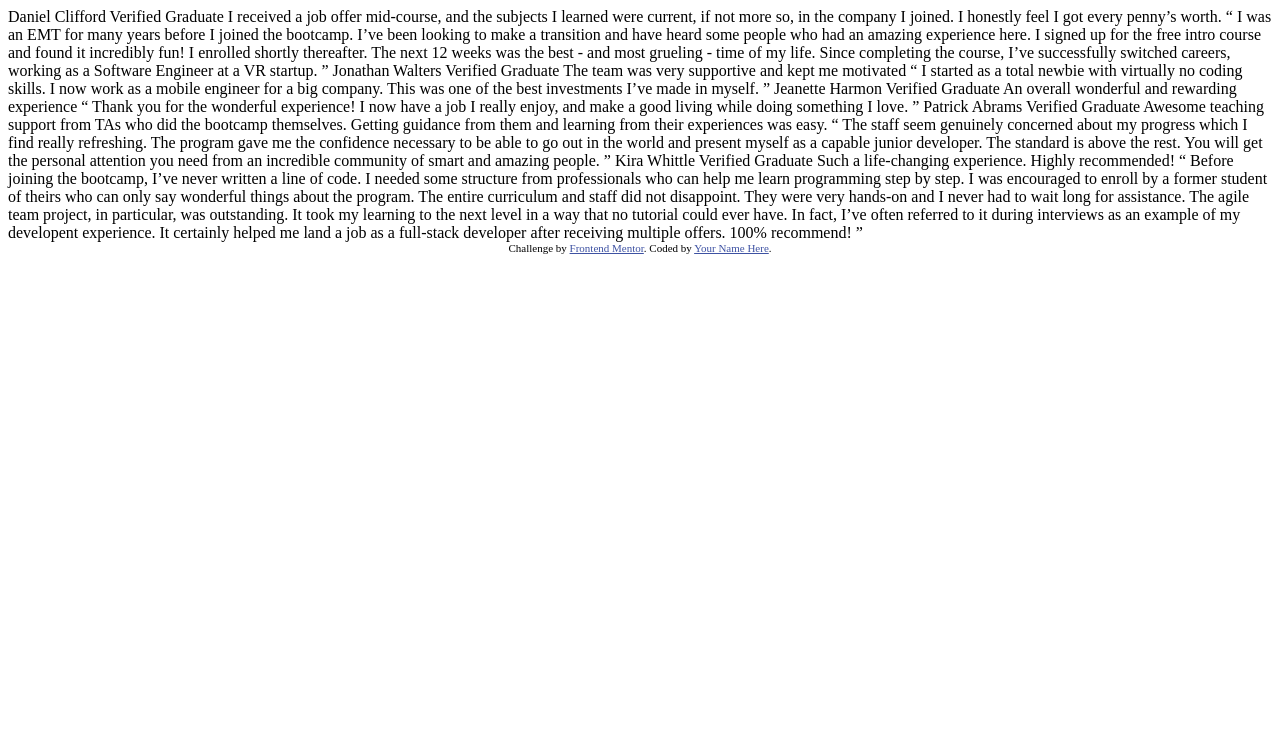
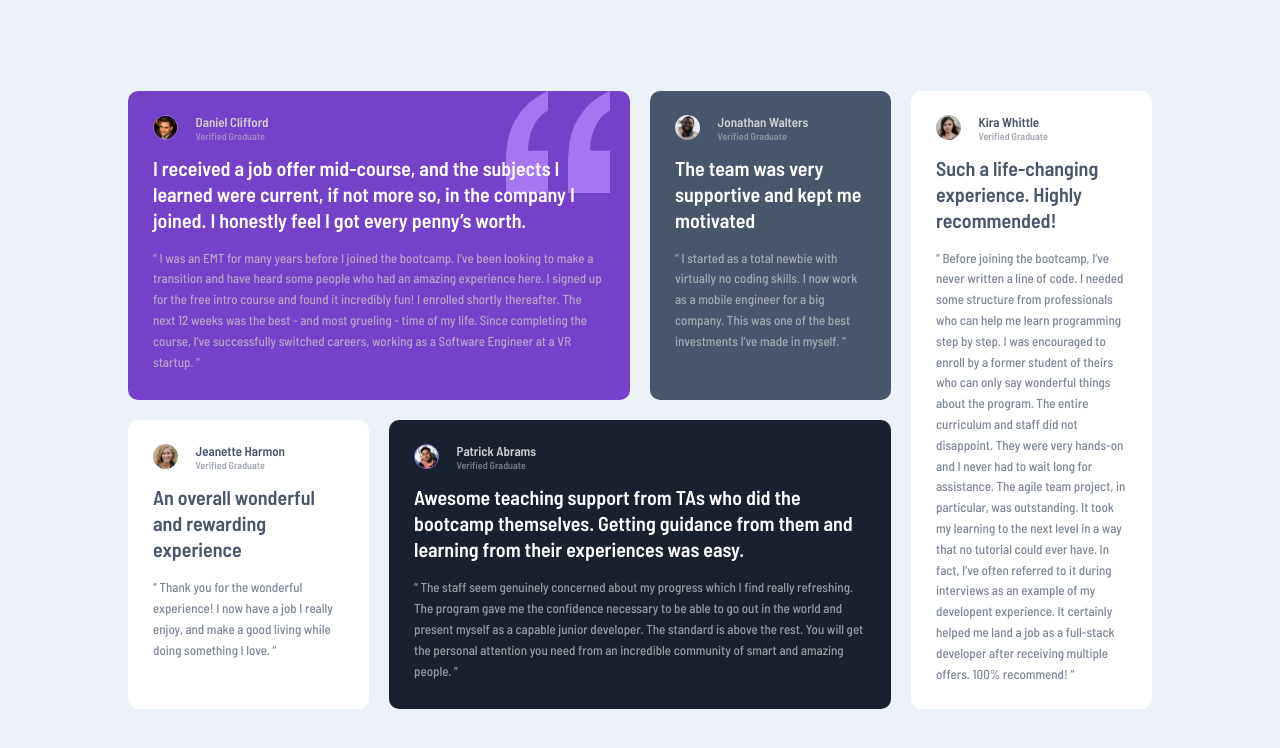
Before and after one commit to ramezbakeer/grid-section, a plain HTML site: page index.html in a window 1280 px wide. Drawn offline with Linux system fonts and the light colour scheme.

Commit message:
last commit

```diff
--- /dev/null
+++ b/css/style.css
@@ -0,0 +1,126 @@
+* {
+  margin: 0;
+  padding: 0;
+  box-sizing: border-box;
+}
+body {
+  font-size: 13px;
+  font-family: "Barlow Semi Condensed", sans-serif;
+}
+main {
+  background-color: hsl(210, 46%, 95%);
+  display: flex;
+  justify-content: center;
+  align-items: center;
+}
+section {
+  padding: 25px;
+  border-radius: 10px;
+}
+section header {
+  margin-top: 10px;
+}
+section header img {
+  border-radius: 50%;
+  width: 25px;
+  height: 25px;
+  position: relative;
+  top: -12px;
+}
+section .text {
+  display: inline-block;
+  position: relative;
+  top: -12px;
+  left: 15px;
+}
+section .text h2 {
+  font-size: 13px;
+}
+section .text h3 {
+  opacity: 50%;
+  font-size: 10px;
+}
+section .description p:first-child {
+  font-weight: 600;
+  margin-bottom: 10px;
+  font-size: 20px;
+  margin-bottom: 15px;
+  line-height: 1.3;
+}
+section .description p:last-child {
+  font-weight: 500;
+  opacity: 70%;
+  height: 100%;
+  line-height: 1.6;
+}
+.container {
+  display: grid;
+  grid-template-columns: 1fr;
+  gap: 20px;
+  width: 80%;
+  margin: 50px auto;
+}
+@media (min-width: 767px) {
+  .container {
+    grid-template-columns: repeat(4, 1fr);
+  }
+  .daniel {
+    grid-column: 1/3;
+  }
+  .jonathan {
+    grid-column: 3;
+  }
+  .kira {
+    grid-column: 4;
+    grid-row: 1/3;
+  }
+  .jeanette {
+    grid-column: 1/2;
+    grid-row: 2;
+  }
+  .patrick {
+    grid-column: 2/4;
+  }
+  main{
+    height: 100vh;
+  }
+}
+.daniel {
+  background-color: hsl(263, 55%, 52%);
+  color: hsl(0, 0%, 81%);
+  position: relative;
+}
+section .description p:first-child:not(.kira .description p:first-child,.jeanette .description p:first-child){
+  color: white;
+}
+.daniel .qoute {
+  position: absolute;
+  top: 0;
+  right: 20px;
+}
+.daniel .qoute img {
+  border: none;
+}
+.daniel .description {
+  position: relative;
+}
+.daniel img,
+.patrick img {
+  border: 1px solid hsl(263, 62%, 65%);
+}
+.jonathan {
+  background-color: hsl(217, 19%, 35%);
+  color: hsl(0, 0%, 81%);
+}
+.jeanette {
+  background-color: hsl(0, 0%, 100%);
+  color: hsl(217, 19%, 35%);
+}
+.patrick {
+  background-color: hsl(219, 29%, 14%);
+  color: hsl(0, 0%, 81%);
+}
+.kira {
+  background-color: hsl(0, 0%, 100%);
+  color: hsl(217, 19%, 35%);
+}
--- a/index.html
+++ b/index.html
@@ -1,76 +1,149 @@
 <!DOCTYPE html>
 <html lang="en">
-<head>
-  <meta charset="UTF-8">
-  <meta name="viewport" content="width=device-width, initial-scale=1.0"> <!-- displays site properly based on user's device -->
+  <head>
+    <meta charset="UTF-8" />
+    <meta name="viewport" content="width=device-width, initial-scale=1.0" />
+    <!-- displays site properly based on user's device -->
 
-  <link rel="icon" type="image/png" sizes="32x32" href="./images/favicon-32x32.png">
+    <link
+      rel="icon"
+      type="image/png"
+      sizes="32x32"
+      href="./images/favicon-32x32.png"
+    />
 
-  <title>Frontend Mentor | [Challenge Name Here]</title>
+    <title>Frontend Mentor | [Testimonials grid section]</title>
+    <!-- CSS link -->
+    <link rel="stylesheet" href="css/style.css" />
+    <!-- link font family -->
+    <link rel="preconnect" href="https://fonts.googleapis.com" />
+    <link rel="preconnect" href="https://fonts.gstatic.com" crossorigin />
+    <link
+      href="https://fonts.googleapis.com/css2?family=Barlow+Semi+Condensed:wght@500;600&display=swap"
+      rel="stylesheet"
+    />
+  </head>
+  <body>
+    <main>
+      <div class="container">
+        <section class="daniel">
+          <div class="qoute">
+            <img src="images/bg-pattern-quotation.svg" alt="" />
+          </div>
+          <header>
+            <img src="images/image-daniel.jpg" alt="Daniel's photo" />
+            <div class="text">
+              <h2>Daniel Clifford</h2>
+              <h3>Verified Graduate</h3>
+            </div>
+          </header>
+          <div class="description">
+            <p>
+              I received a job offer mid-course, and the subjects I learned were
+              current, if not more so, in the company I joined. I honestly feel
+              I got every penny’s worth.
+            </p>
+            <p>
+              “ I was an EMT for many years before I joined the bootcamp. I’ve
+              been looking to make a transition and have heard some people who
+              had an amazing experience here. I signed up for the free intro
+              course and found it incredibly fun! I enrolled shortly thereafter.
+              The next 12 weeks was the best - and most grueling - time of my
+              life. Since completing the course, I’ve successfully switched
+              careers, working as a Software Engineer at a VR startup. ”
+            </p>
+          </div>
+        </section>
+        <section class="jonathan">
+          <header>
+            <img src="images/image-jonathan.jpg" alt="Daniel's photo" />
+            <div class="text">
+              <h2>Jonathan Walters</h2>
+              <h3>Verified Graduate</h3>
+            </div>
+          </header>
+          <div class="description">
+            <p>The team was very supportive and kept me motivated</p>
+            <p>
+              “ I started as a total newbie with virtually no coding skills. I
+              now work as a mobile engineer for a big company. This was one of
+              the best investments I’ve made in myself. ”
+            </p>
+          </div>
+        </section>
+        <section class="jeanette">
+          <header>
+            <img src="images/image-jeanette.jpg" alt="Daniel's photo" />
+            <div class="text">
+              <h2>Jeanette Harmon</h2>
+              <h3>Verified Graduate</h3>
+            </div>
+          </header>
+          <div class="description">
+            <p>An overall wonderful and rewarding experience</p>
+            <p>
+              “ Thank you for the wonderful experience! I now have a job I
+              really enjoy, and make a good living while doing something I love.
+              ”
+            </p>
+          </div>
+        </section>
+        <section class="patrick">
+          <header>
+            <img src="images/image-patrick.jpg" alt="Daniel's photo" />
+            <div class="text">
+              <h2>Patrick Abrams</h2>
+              <h3>Verified Graduate</h3>
+            </div>
+          </header>
+          <div class="description">
+            <p>
+              Awesome teaching support from TAs who did the bootcamp themselves.
+              Getting guidance from them and learning from their experiences was
+              easy.
+            </p>
+            <p>
+              “ The staff seem genuinely concerned about my progress which I
+              find really refreshing. The program gave me the confidence
+              necessary to be able to go out in the world and present myself as
+              a capable junior developer. The standard is above the rest. You
+              will get the personal attention you need from an incredible
+              community of smart and amazing people. ”
+            </p>
+          </div>
+        </section>
+        <section class="kira">
+          <header>
+            <img src="images/image-kira.jpg" alt="Daniel's photo" />
+            <div class="text">
+              <h2>Kira Whittle</h2>
+              <h3>Verified Graduate</h3>
+            </div>
+          </header>
+          <div class="description">
+            <p>Such a life-changing experience. Highly recommended!</p>
+            <p>
+              “ Before joining the bootcamp, I’ve never written a line of code.
+              I needed some structure from professionals who can help me learn
+              programming step by step. I was encouraged to enroll by a former
+              student of theirs who can only say wonderful things about the
+              program. The entire curriculum and staff did not disappoint. They
+              were very hands-on and I never had to wait long for assistance.
+              The agile team project, in particular, was outstanding. It took my
+              learning to the next level in a way that no tutorial could ever
+              have. In fact, I’ve often referred to it during interviews as an
+              example of my developent experience. It certainly helped me land a
+              job as a full-stack developer after receiving multiple offers.
+              100% recommend! ”
+            </p>
+          </div>
+        </section>
+      </div>
+    </main>
 
-  <!-- Feel free to remove these styles or customise in your own stylesheet 👍 -->
-  <style>
-    .attribution { font-size: 11px; text-align: center; }
-    .attribution a { color: hsl(228, 45%, 44%); }
-  </style>
-</head>
-<body>
-  Daniel Clifford
-  Verified Graduate
-
-  I received a job offer mid-course, and the subjects I learned were current, if not more so,
-  in the company I joined. I honestly feel I got every penny’s worth.
-
-  “ I was an EMT for many years before I joined the bootcamp. I’ve been looking to make a
-  transition and have heard some people who had an amazing experience here. I signed up
-  for the free intro course and found it incredibly fun! I enrolled shortly thereafter.
-  The next 12 weeks was the best - and most grueling - time of my life. Since completing
-  the course, I’ve successfully switched careers, working as a Software Engineer at a VR startup. ”
-
-  Jonathan Walters
-  Verified Graduate
-
-  The team was very supportive and kept me motivated
-
-  “ I started as a total newbie with virtually no coding skills. I now work as a mobile engineer
-  for a big company. This was one of the best investments I’ve made in myself. ”
-
-  Jeanette Harmon
-  Verified Graduate
-
-  An overall wonderful and rewarding experience
-
-  “ Thank you for the wonderful experience! I now have a job I really enjoy, and make a good living
-  while doing something I love. ”
-
-  Patrick Abrams
-  Verified Graduate
-
-  Awesome teaching support from TAs who did the bootcamp themselves. Getting guidance from them and
-  learning from their experiences was easy.
-
-  “ The staff seem genuinely concerned about my progress which I find really refreshing. The program
-  gave me the confidence necessary to be able to go out in the world and present myself as a capable
-  junior developer. The standard is above the rest. You will get the personal attention you need from
-  an incredible community of smart and amazing people. ”
-
-  Kira Whittle
-  Verified Graduate
-
-  Such a life-changing experience. Highly recommended!
-
-  “ Before joining the bootcamp, I’ve never written a line of code. I needed some structure from
-  professionals who can help me learn programming step by step. I was encouraged to enroll by a former
-  student of theirs who can only say wonderful things about the program. The entire curriculum and staff
-  did not disappoint. They were very hands-on and I never had to wait long for assistance. The agile team
-  project, in particular, was outstanding. It took my learning to the next level in a way that no tutorial
-  could ever have. In fact, I’ve often referred to it during interviews as an example of my developent
-  experience. It certainly helped me land a job as a full-stack developer after receiving multiple offers.
-  100% recommend! ”
-
-  <div class="attribution">
+    <!-- <div class="attribution">
     Challenge by <a href="https://www.frontendmentor.io?ref=challenge" target="_blank">Frontend Mentor</a>.
     Coded by <a href="#">Your Name Here</a>.
-  </div>
-</body>
+  </div> -->
+  </body>
 </html>
```
Also changed, not shown: images/Screenshot 2024-07-23 at 20-44-41 Frontend Mentor Testimonials grid section.png (added), images/Screenshot 2024-07-23 at 20-46-29 Frontend Mentor Testimonials grid section.png (added), 2 other files.
